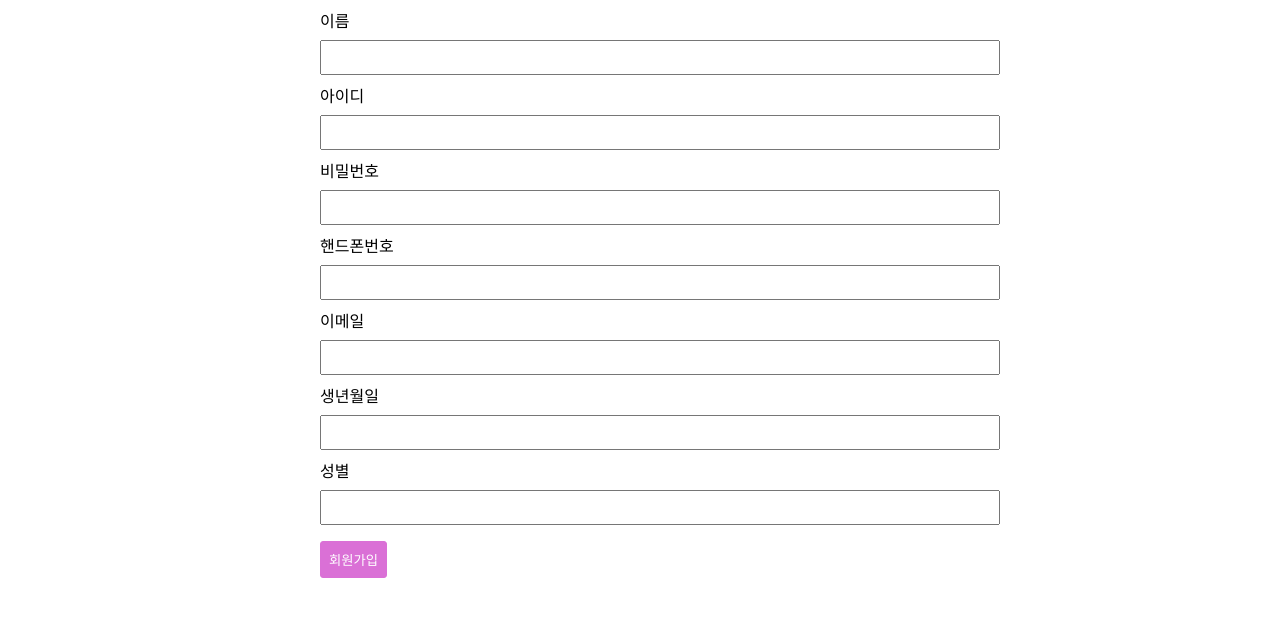
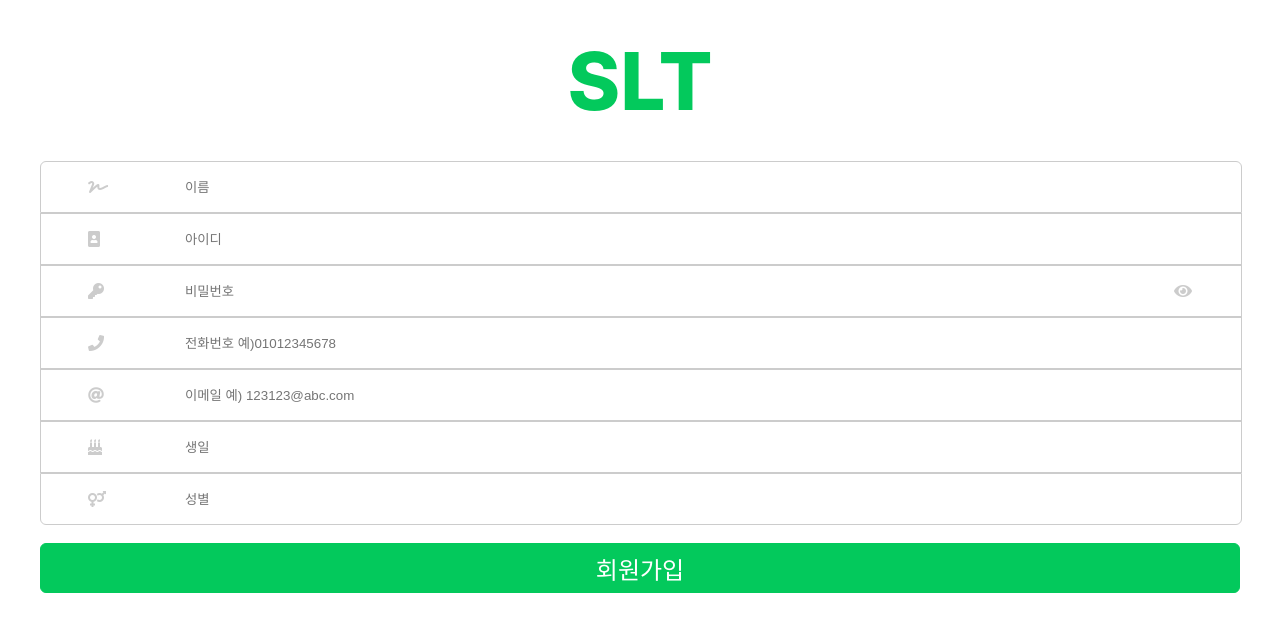
Before and after one commit to signLanguage-interpreter/signLanguageInterpreter, a React (Create React App) app: page /join in a window 1280 px wide. Shown: the top 632 px of the page. Built offline with nearby package versions, Linux system fonts and the light colour scheme.

Commit message:
join page

```diff
--- a/src/Components/Join/Join.scss
+++ b/src/Components/Join/Join.scss
@@ -1,28 +1,75 @@
 .join_wrapper {
-  width: 50%;
-  margin: 0 auto;
+  padding: 0 40px;
+  header {
+    width: 100%;
+    margin: 32px auto;
+    font-size: 5rem;
+    text-align: center;
+    color: hsl(147, 97%, 40%);
+    font-weight: 800;
+  }
   .join {
-    .txt {
-      padding: 8px 0;
-    }
-    .input {
-      display: block;
-      padding: 8px 18px;
-      width: 100%;
+    .join_detail {
+      margin-bottom: 18px;
+      & > div {
+        position: relative;
+        .icon {
+          position: absolute;
+          color: hsl(0, 0%, 80%);
+          top: 50%;
+          left: 4%;
+          transform: translateY(-50%);
+        }
+        .icon_eye {
+          position: absolute;
+          color: hsl(0, 0%, 80%);
+          top: 50%;
+          right: 4%;
+          transform: translateY(-50%);
+        }
+        & > input {
+          display: block;
+          height: 50px;
+          width: 88%;
+          border: 1px solid hsl(0, 0%, 80%);
+          outline: none;
+          padding-left: 12%;
+
+          &:focus {
+            border: 1px solid hsl(147, 97%, 40%);
+          }
+        }
+      }
+      .name_wrapper {
+        border-radius: 6px 6px 0 0;
+        input {
+          border-radius: 6px 6px 0 0;
+
+          &:focus {
+            border: 1px solid hsl(147, 97%, 40%);
+          }
+        }
+      }
+      .gender_wrapper {
+        border-radius: 0 0 6px 6px;
+        input {
+          border-radius: 0 0 6px 6px;
+
+          &:focus {
+            border: 1px solid hsl(147, 97%, 40%);
+          }
+        }
+      }
     }
     .joinBtn {
-      padding: 8px;
-      margin-top: 16px;
-      color: white;
-      background-color: orchid;
+      width: 100%;
+      height: 50px;
       outline: none;
-      border: 1px solid orchid;
-      border-radius: 3px;
-
-      &:hover {
-        opacity: 0.8;
-        cursor: pointer;
-      }
+      border: 1px solid hsl(147, 97%, 40%);
+      border-radius: 6px;
+      font-size: 1.5rem;
+      background-color: hsl(147, 97%, 40%);
+      color: hsl(0, 0%, 100%);
     }
   }
 }
--- a/src/Components/Join/Join.tsx
+++ b/src/Components/Join/Join.tsx
@@ -1,7 +1,10 @@
-import React, { useState } from "react";
+import axios from "axios";
+import React, { useRef, useState } from "react";
 import "./Join.scss";
 
 const Join = () => {
+  const pw_text = useRef<HTMLInputElement>(null);
+
   const [user, setUser] = useState({
     name: "",
     id: "",
@@ -13,6 +16,14 @@ const Join = () => {
   });
   const { name, id, pw, phone, email, birth, gender } = user;
 
+  const onEyeClick = () => {
+    if (pw_text.current!.type === "password") {
+      pw_text.current!.type = "text";
+    } else {
+      pw_text.current!.type = "password";
+    }
+  };
+
   const onChange = (e: React.FormEvent<HTMLInputElement>) => {
     setUser({
       ...user,
@@ -20,62 +31,108 @@ const Join = () => {
     });
   };
 
-  const onSubmit = (e: React.FormEvent<HTMLFormElement>) => {
+  const send = async () => {
+    try {
+      await axios.post("http://localhost:5000/join", {
+        user,
+      });
+    } catch (e) {
+      console.error(e);
+    }
+  };
+
+  const onSubmit = (e: React.FormEvent) => {
     e.preventDefault();
+    // send();
     console.log(user);
   };
+
   return (
     <div className="join_wrapper">
+      <header>SLT</header>
       <form className="join" onSubmit={onSubmit}>
-        <div className="txt">이름</div>
+        <div className="join_detail">
+          <div className="name_wrapper">
+            <i className="fas fa-signature icon"></i>
             <input
               className="input"
               name="name"
               value={name}
               onChange={onChange}
+              autoComplete="off"
+              placeholder="이름"
             ></input>
-        <div className="txt">아이디</div>
+          </div>
+          <div className="id_wrapper">
+            <i className="fas fa-portrait icon"></i>
             <input
               className="input"
               name="id"
               value={id}
               onChange={onChange}
+              autoComplete="off"
+              placeholder="아이디"
             ></input>
-        <div className="txt">비밀번호</div>
+          </div>
+          <div className="pw_wrapper">
+            <i className="fas fa-key icon"></i>
             <input
+              type="password"
               className="input"
               name="pw"
               value={pw}
               onChange={onChange}
+              ref={pw_text}
+              autoComplete="off"
+              placeholder="비밀번호"
             ></input>
-        <div className="txt">핸드폰번호</div>
+            <i className="fas fa-eye icon_eye" onClick={onEyeClick}></i>
+          </div>
+          <div className="phone_wrapper">
+            <i className="fas fa-phone icon"></i>
             <input
               className="input"
               name="phone"
               value={phone}
               onChange={onChange}
+              autoComplete="off"
+              placeholder="전화번호 예)01012345678"
             ></input>
-        <div className="txt">이메일</div>
+          </div>
+          <div className="email_wrapper">
+            <i className="fas fa-at icon"></i>
             <input
               className="input"
               name="email"
               value={email}
               onChange={onChange}
+              autoComplete="off"
+              placeholder="이메일 예) 123123@abc.com"
             ></input>
-        <div className="txt">생년월일</div>
+          </div>
+          <div className="birth_wrapper">
+            <i className="fas fa-birthday-cake icon"></i>
             <input
               className="input"
               name="birth"
               value={birth}
               onChange={onChange}
+              autoComplete="off"
+              placeholder="생일"
             ></input>
-        <div className="txt">성별</div>
+          </div>
+          <div className="gender_wrapper">
+            <i className="fas fa-venus-mars icon"></i>
             <input
               className="input"
               name="gender"
               value={gender}
               onChange={onChange}
+              autoComplete="off"
+              placeholder="성별"
             ></input>
+          </div>
+        </div>
         <button type="submit" className="joinBtn">
           회원가입
         </button>
--- a/src/Components/Login/Login.scss
+++ b/src/Components/Login/Login.scss
@@ -39,7 +39,6 @@
 
       :is(.id_wrapper, .pw_wrapper) {
         position: relative;
-
         .icon {
           position: absolute;
           color: hsl(0, 0%, 80%);
@@ -55,7 +54,6 @@
           transform: translateY(-50%);
         }
       }
-
       :is(.id_wrapper, .pw_wrapper) input {
         display: block;
         height: 50px;
--- a/src/Components/Login/Login.tsx
+++ b/src/Components/Login/Login.tsx
@@ -40,7 +40,7 @@ const Login: React.FunctionComponent<RouteComponentProps> = ({ history }) => {
   /*
   const send = async () => {
     try {
-      const res = await axios.post("http://localhost:5000", {
+      const res = await axios.post("http://localhost:5000/login", {
         user,
       });
       // redux 사용
```
Lines whose indentation alone changed are shown as unchanged.
